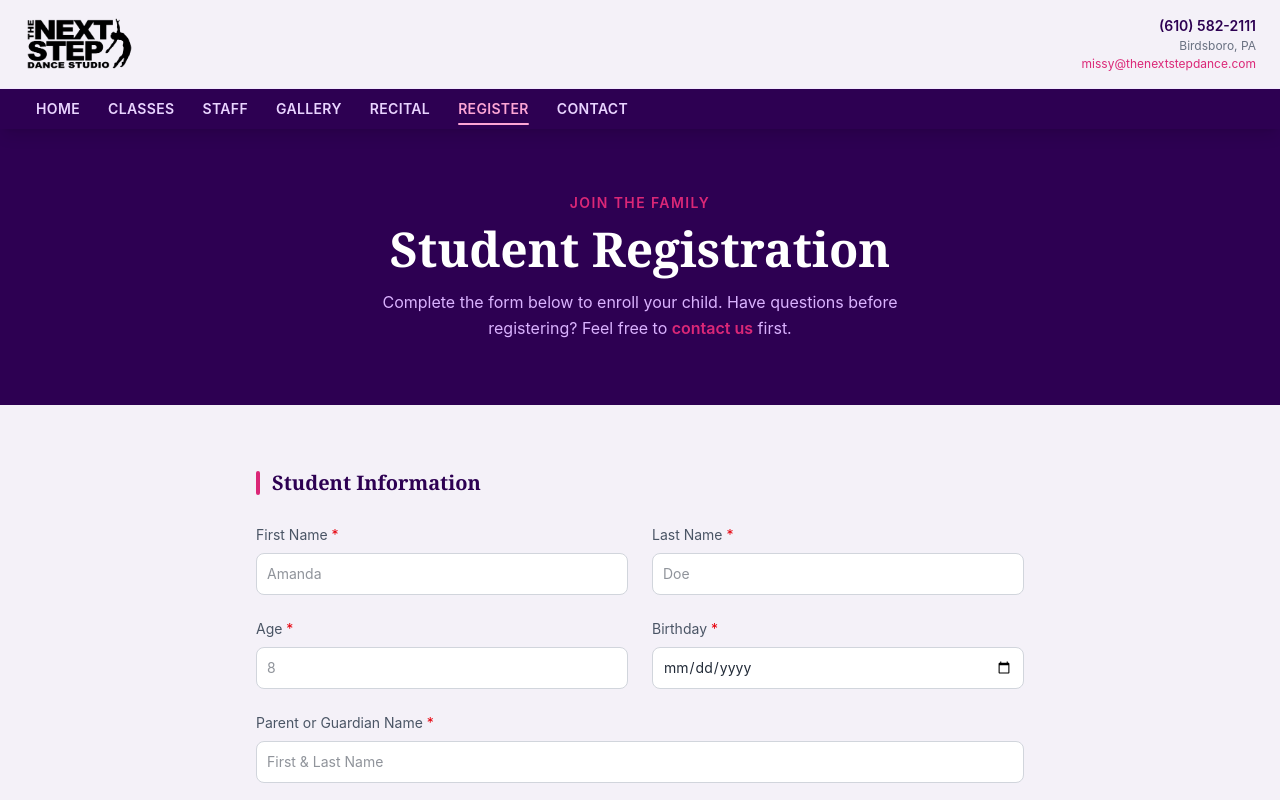
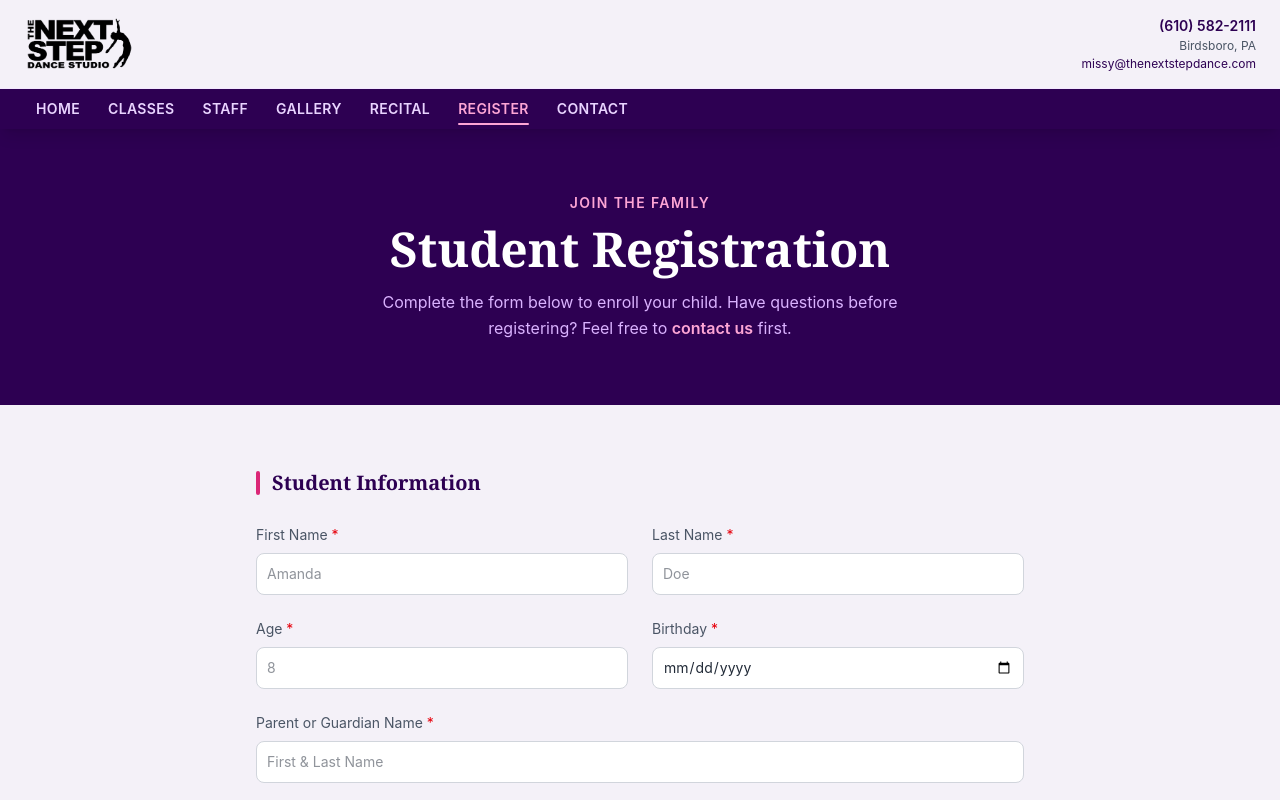
Before and after one commit to jrock2004/next-step-dance-studio, a React (Vite) app: page /registration in a window 1280 px wide. Shown: the top 800 px of the page. Built offline with nearby package versions, Linux system fonts and the light colour scheme; a web font is replaced by a local one.

Commit message:
making some accessibility fixes

```diff
--- a/src/components/Footer.tsx
+++ b/src/components/Footer.tsx
@@ -19,9 +19,9 @@ export const Footer = (): ReactElement => {
 
         {/* Quick Links */}
         <div>
-          <h4 className="text-white font-semibold text-sm uppercase tracking-widest mb-3">
+          <h2 className="text-white font-semibold text-sm uppercase tracking-widest mb-3">
             Quick Links
-          </h4>
+          </h2>
           <ul className="flex flex-col gap-1.5 text-sm">
             {[
               { to: '/classes', label: 'Classes' },
@@ -44,9 +44,9 @@ export const Footer = (): ReactElement => {
 
         {/* Contact */}
         <div>
-          <h4 className="text-white font-semibold text-sm uppercase tracking-widest mb-3">
+          <h2 className="text-white font-semibold text-sm uppercase tracking-widest mb-3">
             Contact Us
-          </h4>
+          </h2>
           <div className="flex flex-col gap-2 text-sm">
             <p className="text-purple-300">Birdsboro, PA</p>
             <a href="tel:6105822111" className="text-purple-300 hover:text-studio-pink transition-colors">
--- a/src/components/Header.tsx
+++ b/src/components/Header.tsx
@@ -5,7 +5,7 @@ export const Header = (): ReactElement => {
   return (
     <header className="hidden sm:flex bg-studio-lavender border-b border-purple-100 px-6 py-4 items-center justify-end md:justify-between">
       <Link to="/" className="hidden md:block">
-        <img src="/logo.png" alt="The Next Step Dance Studio" className="h-14 w-auto border-0" />
+        <img src="/logo.png" alt="The Next Step Dance Studio" className="h-14 w-auto border-0" width="620" height="314" />
       </Link>
       <div className="flex flex-col items-end gap-0.5 text-right">
         <a
@@ -14,10 +14,10 @@ export const Header = (): ReactElement => {
         >
           (610) 582-2111
         </a>
-        <span className="text-xs text-gray-500">Birdsboro, PA</span>
+        <span className="text-xs text-gray-600">Birdsboro, PA</span>
         <a
           href="mailto:missy@thenextstepdance.com"
-          className="text-xs text-studio-pink hover:underline"
+          className="text-xs text-studio-purple hover:underline"
         >
           missy@thenextstepdance.com
         </a>
--- a/src/routes/RegistrationPage.tsx
+++ b/src/routes/RegistrationPage.tsx
@@ -85,7 +85,7 @@ function RegistrationPage(): ReactElement {
 
       {/* Page hero */}
       <section className="bg-studio-purple px-6 py-16 text-center">
-        <p className="text-studio-pink mb-3 text-sm font-semibold tracking-widest uppercase">
+        <p className="text-pink-300 mb-3 text-sm font-semibold tracking-widest uppercase">
           Join the Family
         </p>
         <h1 className="mb-4 font-serif text-4xl font-semibold text-white sm:text-5xl">
@@ -94,7 +94,7 @@ function RegistrationPage(): ReactElement {
         <p className="mx-auto max-w-xl leading-relaxed text-purple-300">
           Complete the form below to enroll your child. Have questions before registering? Feel free
           to{" "}
-          <a href="/contact" className="text-studio-pink font-semibold hover:underline">
+          <a href="/contact" className="text-pink-300 font-semibold hover:underline">
             contact us
           </a>{" "}
           first.
```
Also changed, not shown: public/robots.txt (added).
